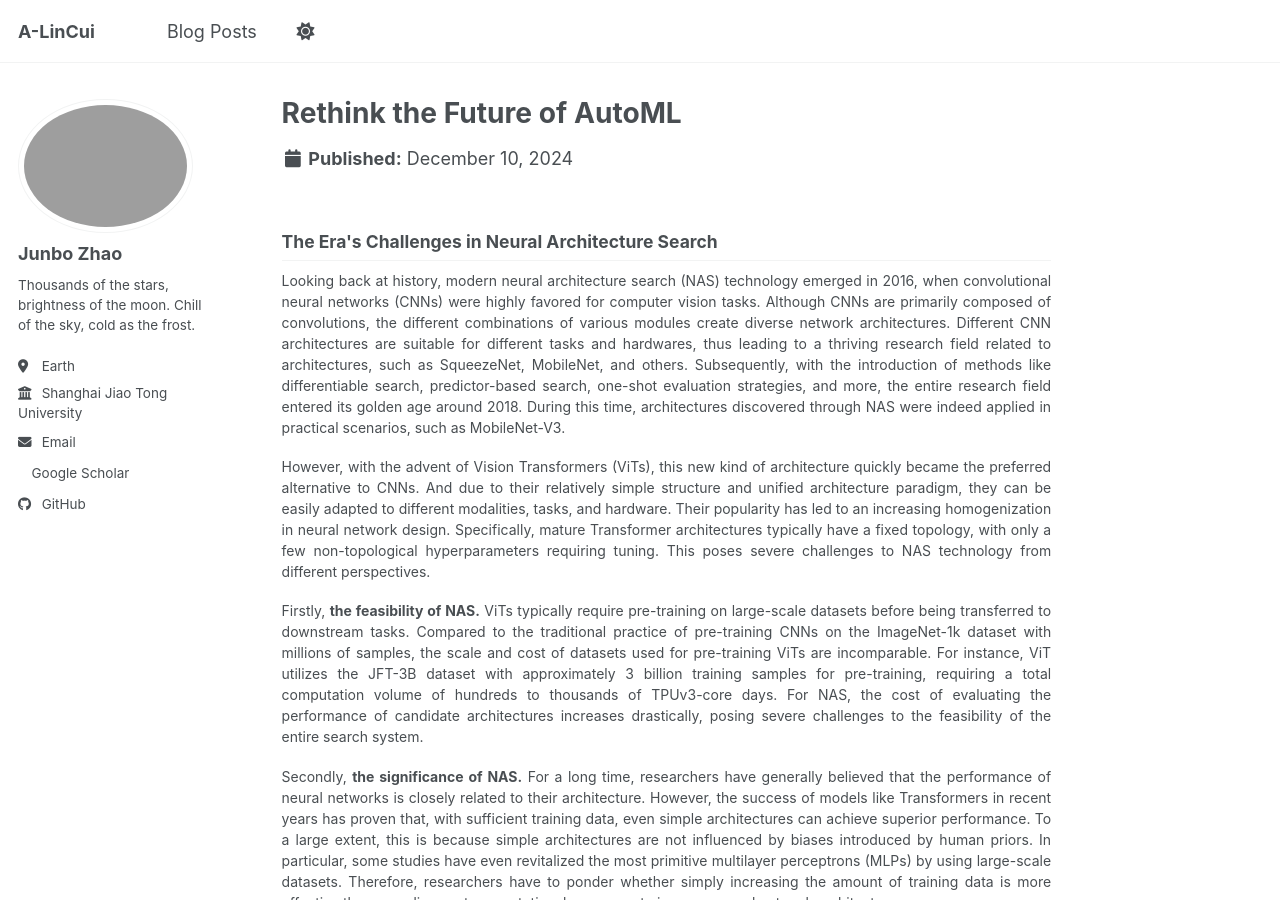
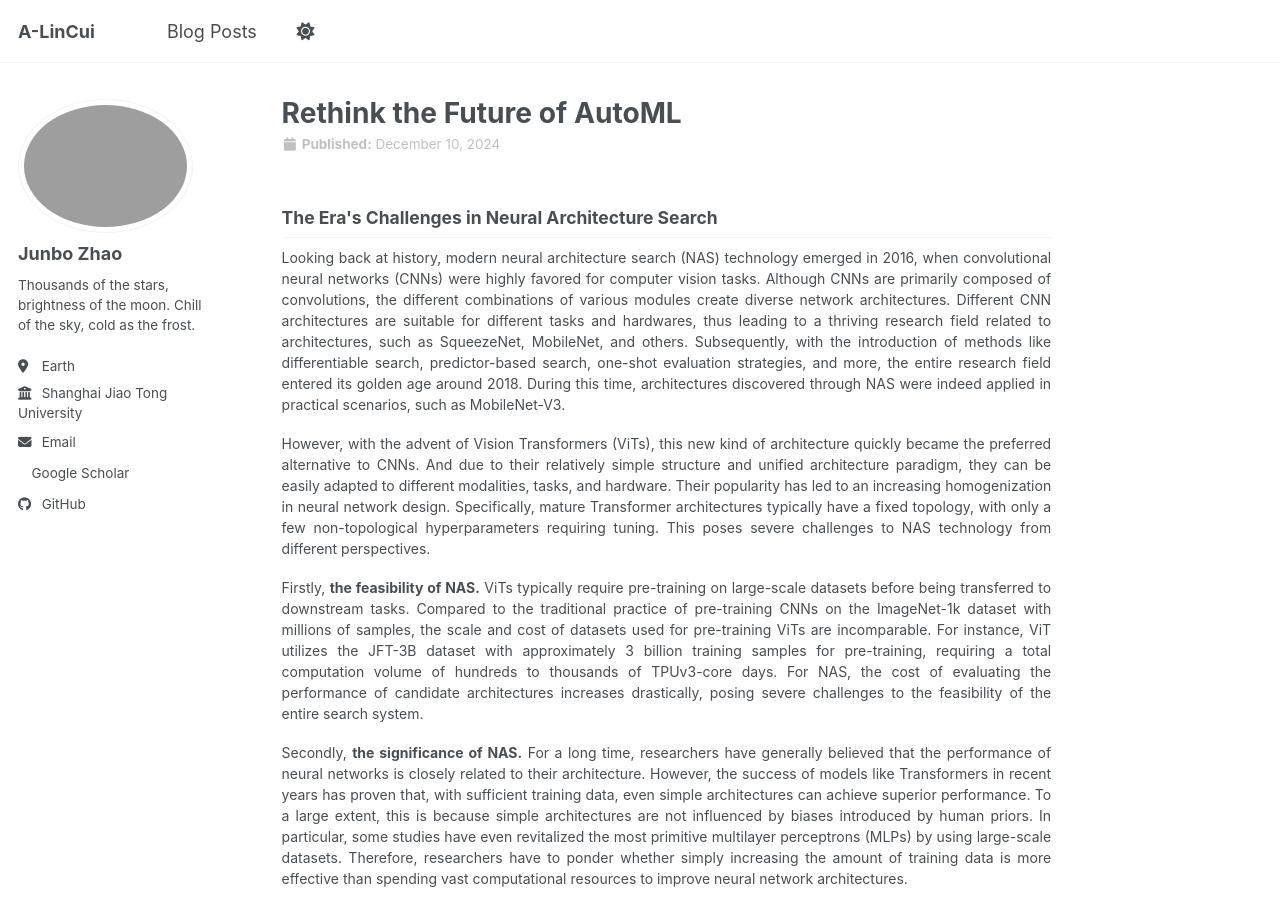
Before and after one commit to A-LinCui/A-LinCui.github.io, a Jekyll site: the page built from _posts/2024-12-10-rethink-automl.md, in a window 1280 px wide and 900 px high. Built offline with Jekyll 4.4.1, drawn with Linux system fonts in a browser that asks for light colours; a script bundle is joined from its source files by our own code; a style sheet for code colours, icons or effects is not loaded.

Commit message:
Style post dates like the archive meta line

```diff
--- a/_layouts/single.html
+++ b/_layouts/single.html
@@ -28,7 +28,7 @@
         <header>
           {% if page.title %}<h1 class="page__title" itemprop="headline">{{ page.title | markdownify | remove: "<p>" | remove: "</p>" }}</h1>{% endif %}
         {% if page.modified %}
-          <p class="page__date"><strong><i class="fa fa-fw fa-calendar" aria-hidden="true"></i> {{ site.data.ui-text[site.locale].date_label | default: "Published:" }}</strong> <time datetime="{{ page.modified | date: "%Y-%m-%d" }}">{{ page.modified | date: "%B %d, %Y" }}</time></p>
+          <p class="page__meta"><strong><i class="fa fa-fw fa-calendar" aria-hidden="true"></i> {{ site.data.ui-text[site.locale].date_label | default: "Published:" }}</strong> <time datetime="{{ page.modified | date: "%Y-%m-%d" }}">{{ page.modified | date: "%B %d, %Y" }}</time></p>
         {% endif %}
 
         {% if page.collection == 'teaching' %}
@@ -36,7 +36,7 @@
         {% elsif page.venue and page.date %}
           <p>Published in <i>{{ page.venue }}</i>, {{ page.date | default: "1900-01-01" | date: "%Y" }} </p>
         {% elsif page.date %}
-          <p class="page__date"><strong><i class="fa fa-fw fa-calendar" aria-hidden="true"></i> {{ site.data.ui-text[site.locale].date_label | default: "Published:" }}</strong> <time datetime="{{ page.date | date_to_xmlschema }}">{{ page.date | default: "1900-01-01" | date: "%B %d, %Y" }}</time></p>
+          <p class="page__meta"><strong><i class="fa fa-fw fa-calendar" aria-hidden="true"></i> {{ site.data.ui-text[site.locale].date_label | default: "Published:" }}</strong> <time datetime="{{ page.date | date_to_xmlschema }}">{{ page.date | default: "1900-01-01" | date: "%B %d, %Y" }}</time></p>
         {% endif %}
         </header>
       {% endunless %}
```
